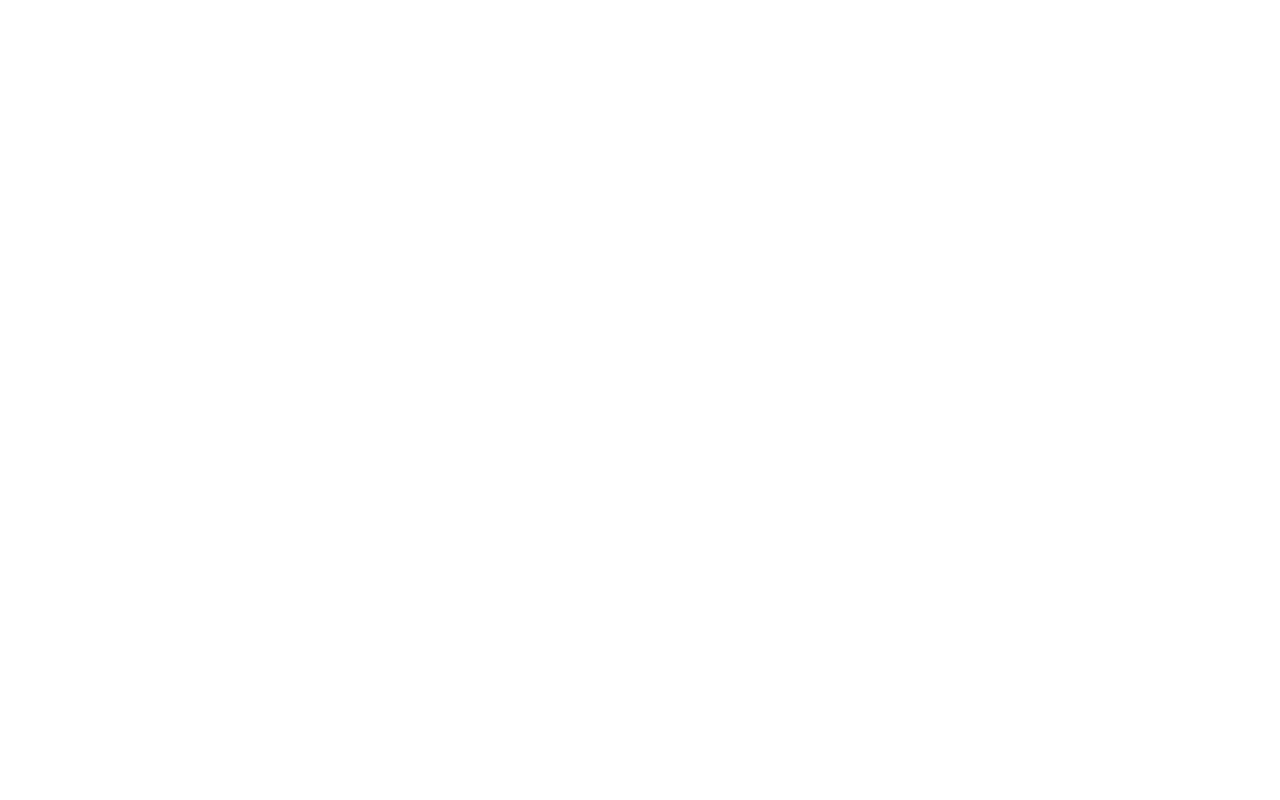
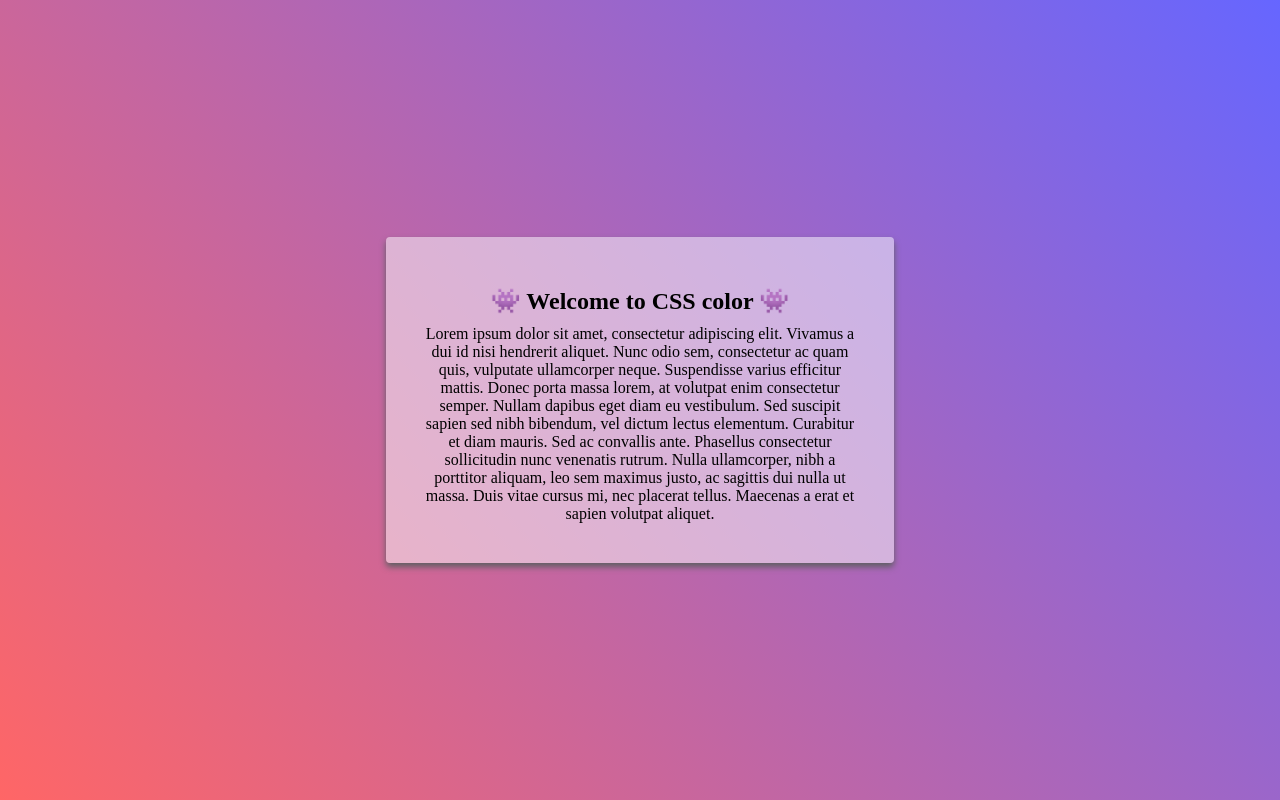
Before and after one commit to techupth/css-colors-fe1-earth-pimmy-win, a website: page index.html in a window 1280 px wide. Drawn offline with Linux system fonts and the light colour scheme.

Commit message:
feat: Assignment CSS colors ex1

```diff
--- a/index.html
+++ b/index.html
@@ -11,6 +11,24 @@
 
 <body>
   <!-- Start coding here -->
+  <section>
+    <div class="box">
+      <div class="text">
+        <h1>👾 Welcome to CSS color 👾</h1>
+        <p>Lorem ipsum dolor sit amet, consectetur adipiscing elit. Vivamus a </p>
+        <p>dui id nisi hendrerit aliquet. Nunc odio sem, consectetur ac quam </p>
+        <p>quis, vulputate ullamcorper neque. Suspendisse varius efficitur </p>
+        <p>mattis. Donec porta massa lorem, at volutpat enim consectetur </p>
+        <p>semper. Nullam dapibus eget diam eu vestibulum. Sed suscipit </p>
+        <p>sapien sed nibh bibendum, vel dictum lectus elementum. Curabitur </p>
+        <p>et diam mauris. Sed ac convallis ante. Phasellus consectetur </p>
+        <p>sollicitudin nunc venenatis rutrum. Nulla ullamcorper, nibh a </p>
+        <p>porttitor aliquam, leo sem maximus justo, ac sagittis dui nulla ut </p>
+        <p>massa. Duis vitae cursus mi, nec placerat tellus. Maecenas a erat et </p>
+        <p>sapien volutpat aliquet.</p>
+      </div>
+    </div>
+  </section>
 </body>
 
 </html>
--- a/style.css
+++ b/style.css
@@ -1 +1,37 @@
 /* Start coding here */
+* {
+    padding: 0%;
+    margin: 0%;
+    box-sizing: border-box;
+}
+section {
+    background-image: linear-gradient(50deg, hsl(0, 100%, 70%), hsl(240, 100%, 70%));
+    height: 100vh;
+    display: flex;
+    flex-direction: row;
+    justify-content: center;
+    gap: 3%;
+    align-items: center;
+}
+
+.box {
+    display: flex;
+    flex-direction: column;
+    justify-content: space-between;
+    align-items: center;
+    position: relative;
+    padding: 40px;
+    margin: 20px;
+
+    background-color: hsla(0, 50%, 100%, 0.5);
+    border-radius: 4px; /* Rounded corners */
+    box-shadow: 0 4px 6px hsl(240, 2%, 38%)
+}
+
+h1{
+    text-align: center;
+    padding: 10px;
+}
+p {
+    text-align: center;
+}
```
